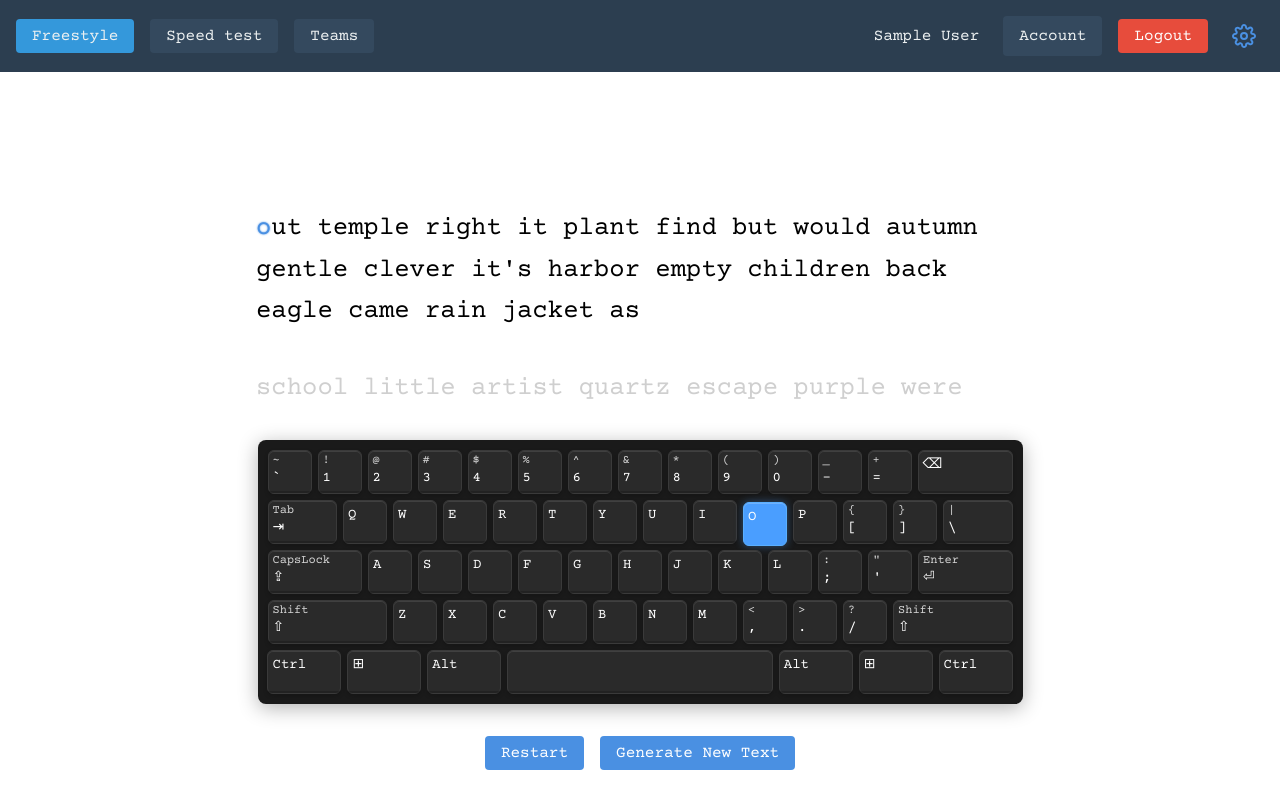
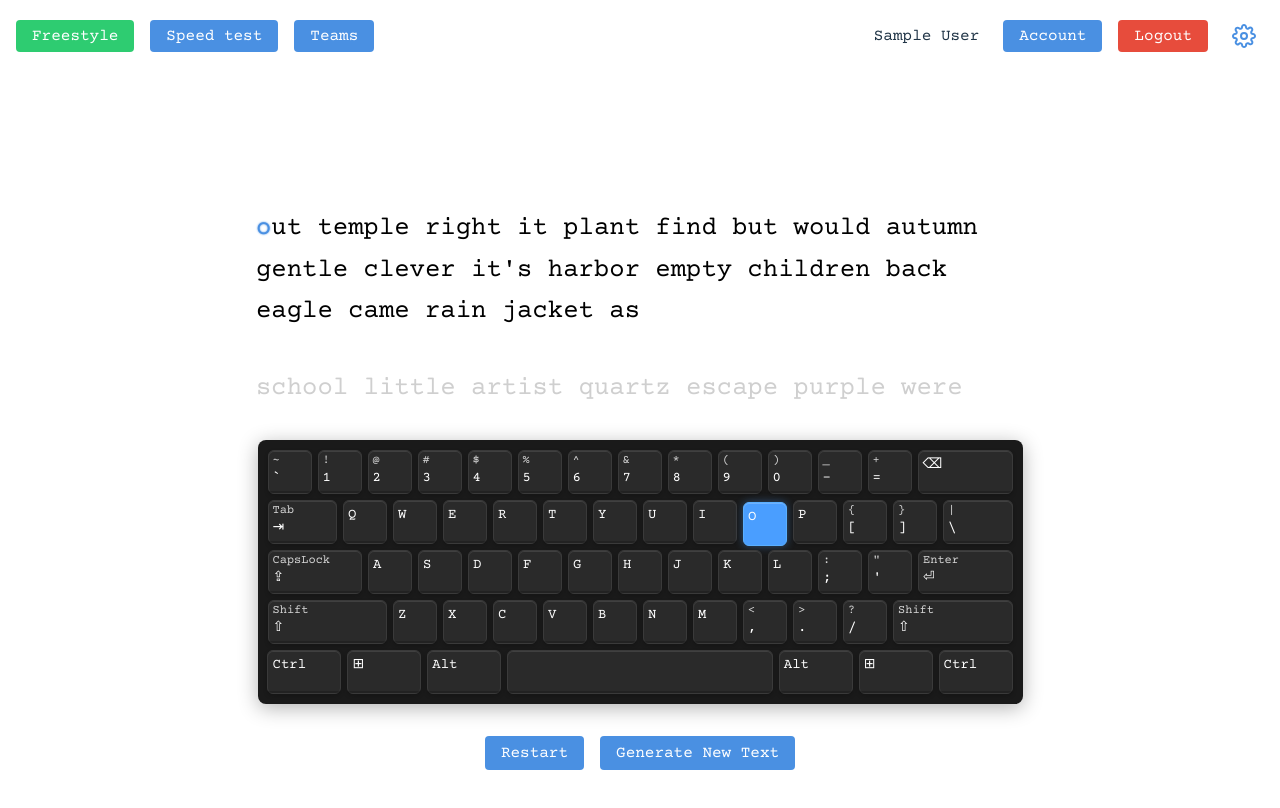
Before and after one commit to nstoichev/typing-game, a React (Vite) app: page / in a window 1280 px wide. Shown: the top 808 px of the page. Built offline with nearby package versions, Linux system fonts and the light colour scheme; no server answers; the database is empty; sample sign-in values are in the browser's storage.

Commit message:
feat: Update navigation links to use buttons styles.

```diff
--- a/src/components/Navigation.css
+++ b/src/components/Navigation.css
@@ -1,5 +1,4 @@
 .navigation {
-  background-color: #2c3e50;
   padding: 1rem;
   margin-bottom: 2rem;
   display: flex;
@@ -17,23 +16,6 @@
   padding: 0;
 }
 
-.navigation li a {
-  color: #ecf0f1;
-  text-decoration: none;
-  padding: 0.5rem 1rem;
-  border-radius: 4px;
-  background-color: #34495e;
-  transition: background-color 0.3s;
-}
-
-.navigation li a:hover {
-  background-color: #2980b9;
-}
-
-.navigation li a.active {
-  background-color: #3498db;
-}
-
 .right-container {
   display: flex;
   align-items: center;
@@ -47,22 +29,7 @@
 }
 
 .user-name {
-  color: #ecf0f1;
-  font-weight: 500;
   padding: 0.5rem;
-}
-
-.account-link {
-  color: #ecf0f1;
-  text-decoration: none;
-  padding: 0.5rem 1rem;
-  border-radius: 4px;
-  background-color: #34495e;
-  transition: background-color 0.3s;
-}
-
-.account-link:hover {
-  background-color: #2980b9;
 }
 
 .logout-button {
@@ -100,21 +67,6 @@
   padding: 0.5rem;
   border-radius: 4px;
   color: #ecf0f1;
-}
-
-.disable-team-button {
-  background-color: #e74c3c;
-  color: white;
-  border: none;
-  padding: 0.25rem 0.5rem;
-  border-radius: 4px;
-  cursor: pointer;
-  font-size: 0.8rem;
-  transition: background-color 0.2s;
-}
-
-.disable-team-button:hover {
-  background-color: #c0392b;
 }
 
 .settings-container {
--- a/src/components/Navigation.jsx
+++ b/src/components/Navigation.jsx
@@ -43,7 +43,7 @@ const Navigation = ({
         <li>
           <Link
             to="/"
-            className={location.pathname === '/' ? 'active' : ''}
+            className={`button ${location.pathname === '/' ? 'active' : ''}`}
           >
             Freestyle
           </Link>
@@ -51,7 +51,7 @@ const Navigation = ({
         <li>
           <Link
             to="/practice"
-            className={location.pathname === '/practice' ? 'active' : ''}
+            className={`button ${location.pathname === '/practice' ? 'active' : ''}`}
           >
             Speed test
           </Link>
@@ -60,7 +60,7 @@ const Navigation = ({
           <li>
             <Link
               to="/teams"
-              className={location.pathname === '/teams' ? 'active' : ''}
+              className={`button ${location.pathname === '/teams' ? 'active' : ''}`}
             >
               Teams
             </Link>
@@ -78,20 +78,23 @@ const Navigation = ({
               {currentTeam && (
                 <div className="team-info">
                   <span>Team: {currentTeam.name}</span>
-                  <button onClick={handleDisableTeam} className="disable-team-button">
+                  <button onClick={handleDisableTeam} className="button button--small button--danger">
                     Disable Team
                   </button>
                 </div>
               )}
-              <Link to="/account" className="account-link">
+              <Link
+                to="/account"
+                className={`button ${location.pathname === '/account' ? 'active' : ''}`}
+              >
                 Account
               </Link>
-              <button onClick={handleLogout} className="logout-button">
+              <button onClick={handleLogout} className="button button--danger">
                 Logout
               </button>
             </>
           ) : (
-            <Link to="/auth" className="login-button">
+            <Link to="/auth" className="button button--success">
               Login
             </Link>
           )}
--- a/src/index.css
+++ b/src/index.css
@@ -2,15 +2,28 @@
   font-family: "Courier Prime", monospace;
   line-height: 1.5;
   font-weight: 400;
-
   color-scheme: light dark;
   color: rgba(255, 255, 255, 0.87);
   background-color: #242424;
-
   font-synthesis: none;
   text-rendering: optimizeLegibility;
   -webkit-font-smoothing: antialiased;
   -moz-osx-font-smoothing: grayscale;
+
+  --light-color: #fff;
+  --dark-color: #000;
+  --button-bg-color-success: #2ecc71;
+  --button-bg-color-danger: #e74c3c;
+  --button-bg-color-warning: #f1c40f;
+  --button-bg-color-info: #3498db;
+
+  --button-bg-color-light: #4a90e2;
+  --button-bg-color-dark: var(--dark-color);
+
+  --text-color: var(--dark-color);
+  --background-color: var(--light-color);
+  --button-bg-color: var(--dark-color);
+  --button-text-color: var(--light-color);
 }
 
 a {
@@ -18,7 +31,8 @@ a {
   color: #646cff;
   text-decoration: inherit;
 }
-a:hover {
+
+a:not(.button):hover {
   color: #535bf2;
 }
 
@@ -73,3 +87,54 @@ h1, h2, h3, h4, h5, h6 {
 * {
   box-sizing: border-box;
 }
+
+.button {
+  padding: 8px 16px;
+  border: none;
+  border-radius: 4px;
+  background-color: var(--button-bg-color-light);
+  color: var(--button-text-color);
+  font-size: 1rem;
+  cursor: pointer;
+  transition: background-color 0.2s;
+  text-decoration: none;
+  transition: box-shadow 0.2s;
+  display: inline-block;
+  line-height: 1;
+}
+
+.button--small {
+  font-size: 0.8rem;
+  padding: 4px 8px;
+}
+
+.button.active {
+  background-color: var(--button-bg-color-success);
+}
+
+.button:hover {
+  box-shadow: var(--button-bg-color-light) 0 0 10px;
+  color: var(--button-text-color);
+}
+
+.button.active:hover {
+  box-shadow: var(--button-bg-color-success) 0 0 10px;
+}
+
+.button--danger {
+  background-color: var(--button-bg-color-danger);
+  color: var(--button-text-color);
+}
+
+.button--danger:hover {
+  box-shadow: var(--button-bg-color-danger) 0 0 10px;
+}
+
+.button--success {
+  background-color: var(--button-bg-color-success);
+  color: var(--button-text-color);
+}
+
+.button--success:hover {
+  box-shadow: var(--button-bg-color-success) 0 0 10px;
+}
```
